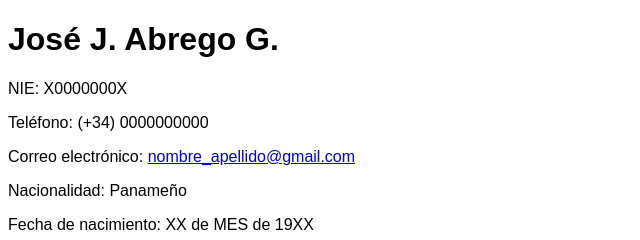
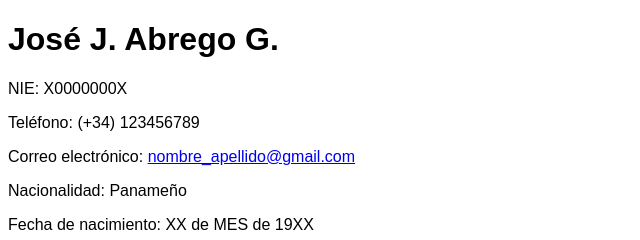
Before and after one commit to ciberhaguen/curriculum_vitae, a plain HTML site: page index.html in a window 1280 px wide. Shown: the top 240 px of the page, 0-640 px from the left. Drawn offline with Linux system fonts and the light colour scheme.

Commit message:
Cambio telefono

```diff
--- a/index.html
+++ b/index.html
@@ -12,7 +12,7 @@
 <body>
     <h1>José J. Abrego G.</h1>
     <p>NIE: X0000000X</p>
-    <p>Teléfono: (+34) 0000000000</p>
+    <p>Teléfono: (+34) 123456789</p>
     <p>Correo electrónico: <a href="mailto:nombre_apellido@gmail.com">nombre_apellido@gmail.com</a></p>
     <p>Nacionalidad: Panameño</p>
     <p>Fecha de nacimiento: XX de MES de 19XX</p>
```
